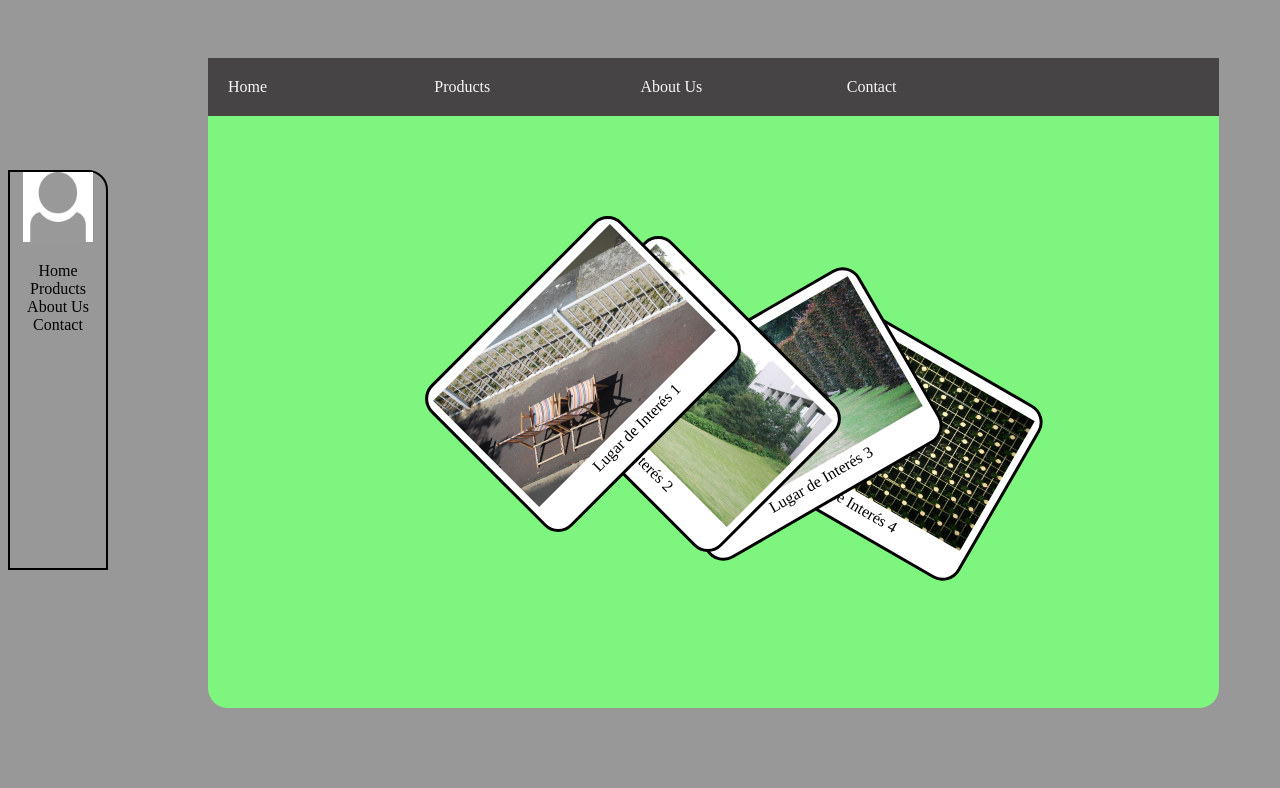
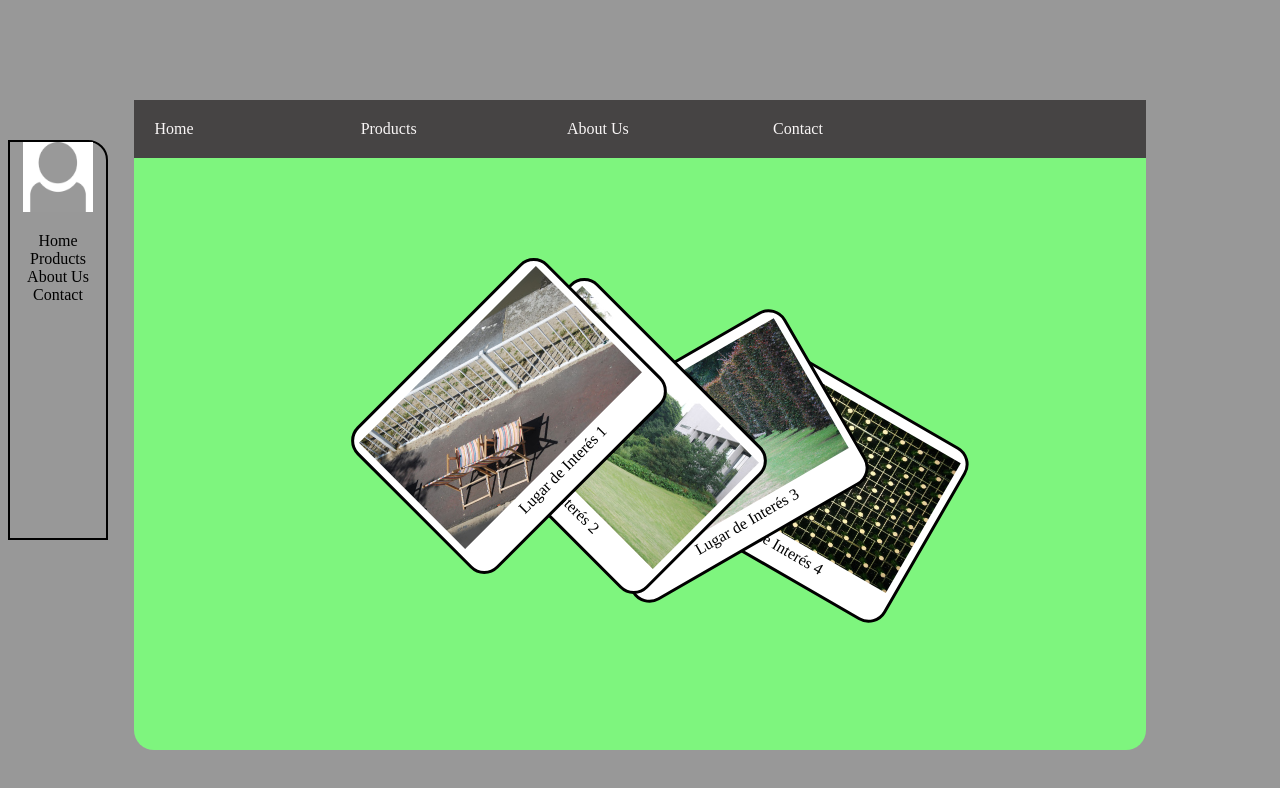
Before and after one commit to RUBENRIZAL/RUBENRIZAL-1EVAL_HTMLyCSS_APPWEB_2smrb_RubenRizaldos, a plain HTML site: page EJERCICIO 1/ejercicio.html in a window 1280 px wide. Drawn offline with Linux system fonts and the light colour scheme.

Commit message:
19.11.2024-20:15

```diff
--- a/EJERCICIO 1/css/estilos.css
+++ b/EJERCICIO 1/css/estilos.css
@@ -11,9 +11,8 @@ body {
   border-bottom-right-radius: 20px;
   background-color: rgb(126, 245, 126);
   position: relative;
-  top: 50px;
-  left: 200px;
   height: 650px;
+  margin: 100px auto;
 }
 
 .fixed-sidebar {
@@ -21,7 +20,7 @@ body {
   width: 100px;
   height: 400px;
   position: fixed;
-  top: 170px;
+  top: 140px;
   border-top-right-radius: 50px;
   border-top-right-radius: 20px;
   text-align: center;
@@ -59,6 +58,7 @@ li {
   width: 20%;
   padding: 20px;
   font-size: medium;
+
 }
 figure {
   border: 3px solid black;
```
